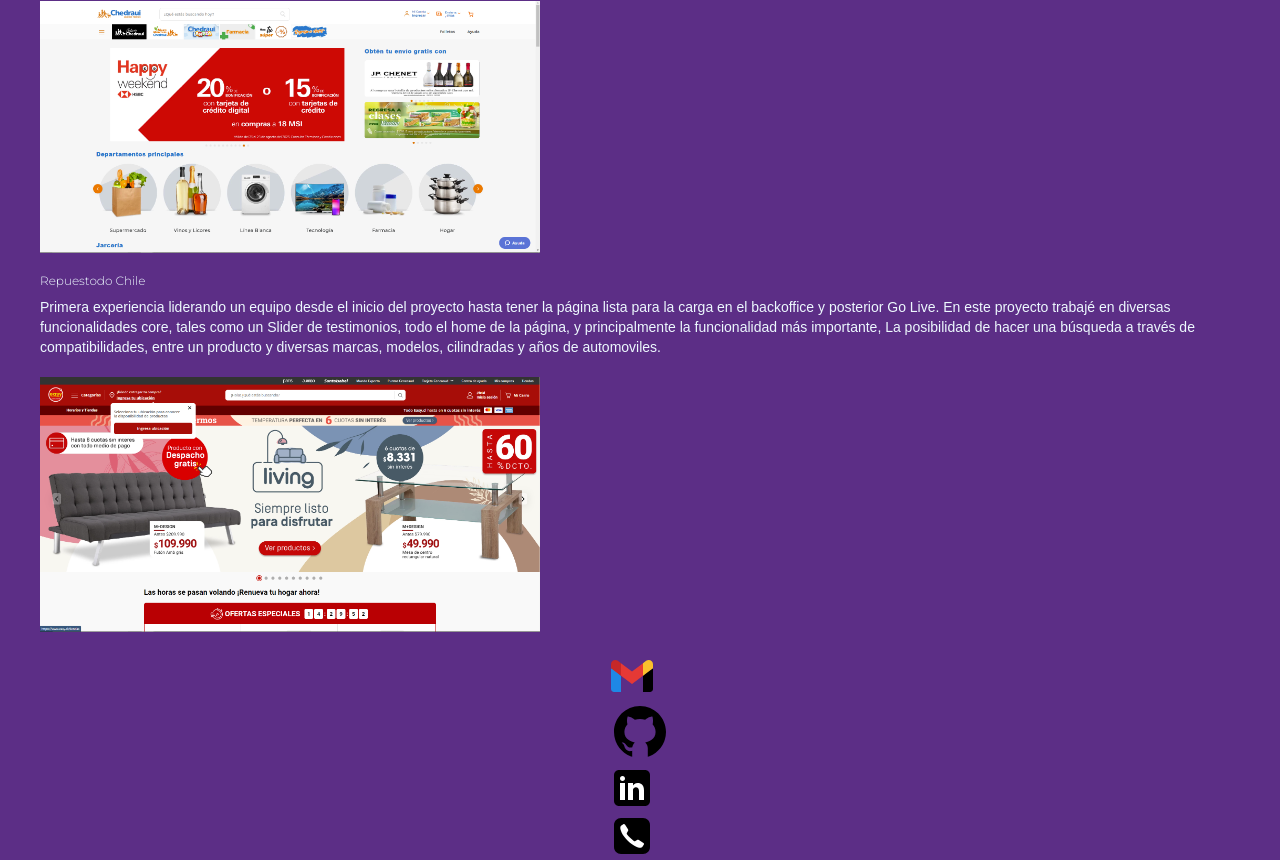
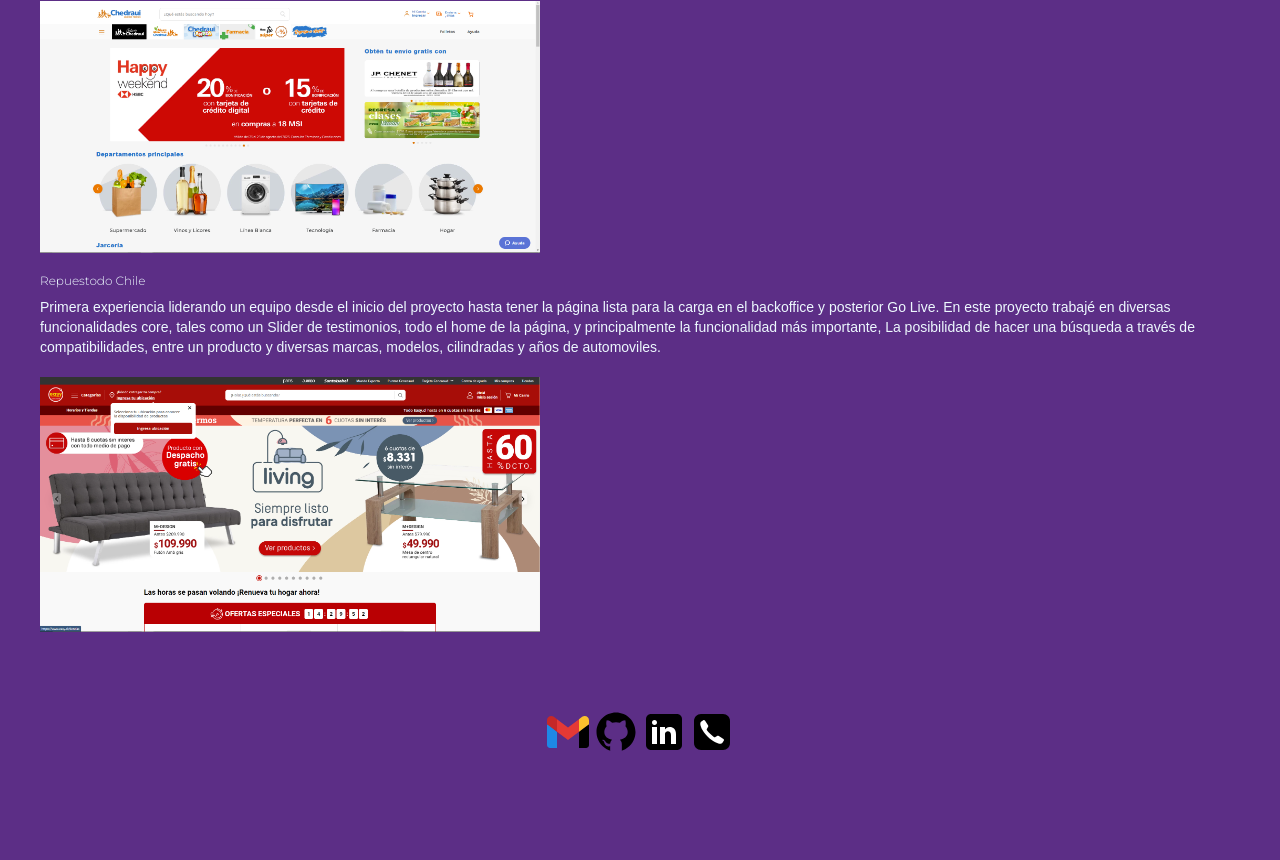
Before and after one commit to marlondelaroch3/portfolio, a Next.js app: page / in a window 1280 px wide. Shown: the part 1548-2408 px from the top of the page. After the commit the page ends 2324 px from the top, so only its background shows below. Built offline with nearby package versions, Linux system fonts and the light colour scheme; a web font is replaced by a local one.

Commit message:
style: :lipstick: Add styles to footer

```diff
--- a/src/components/Contact.tsx
+++ b/src/components/Contact.tsx
@@ -30,7 +30,8 @@
 
 const Contact = () => {
     return (
-        <footer className='h-auto bg-blue-300' id="contact" >
+        <footer className='h-auto w-screen mb-5 flex justify-center' id="contact" >
+            <div className='flex justify-center w-max'>
                 {SOCIAL_NETWORKS.map(({ title, image, link }) => {
                     return (
                         <div key={title.toLowerCase()}>
@@ -40,6 +41,7 @@
                         </div>)
                 })
                 }
+            </div>
         </footer>
     )
 }
--- a/src/components/Projects.tsx
+++ b/src/components/Projects.tsx
@@ -37,7 +37,7 @@
 
 const Projects = () => {
     return (
-        <section className='h-auto' id="projects" >
+        <section className='h-auto mb-14' id="projects" >
             <h1 className={`${montserrat.className} text-whiteCustom font-bold mb-5 text-xl`}>PROYECTOS</h1>
             <div className=''>
                 {PROJECTS.map(({ image, title, link, alt, text }) => <Card key={title.toLowerCase()} image={image} title={title} link={link} alt={alt} text={text}/>)}
--- a/src/components/icons/contact/Github.tsx
+++ b/src/components/icons/contact/Github.tsx
@@ -5,7 +5,7 @@
     height?: number;
 }
 
-const Github: React.FC<SVGProps> = ({ width = 64, height = 64 }) => (
+const Github: React.FC<SVGProps> = ({ width = 48, height = 48 }) => (
     <svg xmlns="http://www.w3.org/2000/svg" viewBox="0 0 64 64" width={width} height={height}>
         <path d="M32 6C17.641 6 6 17.641 6 32c0 12.277 8.512 22.56 19.955 25.286-.592-.141-1.179-.299-1.755-.479V50.85c0 0-.975.325-2.275.325-3.637 0-5.148-3.245-5.525-4.875-.229-.993-.827-1.934-1.469-2.509-.767-.684-1.126-.686-1.131-.92-.01-.491.658-.471.975-.471 1.625 0 2.857 1.729 3.429 2.623 1.417 2.207 2.938 2.577 3.721 2.577.975 0 1.817-.146 2.397-.426.268-1.888 1.108-3.57 2.478-4.774-6.097-1.219-10.4-4.716-10.4-10.4 0-2.928 1.175-5.619 3.133-7.792C19.333 23.641 19 22.494 19 20.625c0-1.235.086-2.751.65-4.225 0 0 3.708.026 7.205 3.338C28.469 19.268 30.196 19 32 19s3.531.268 5.145.738c3.497-3.312 7.205-3.338 7.205-3.338.567 1.474.65 2.99.65 4.225 0 2.015-.268 3.19-.432 3.697C46.466 26.475 47.6 29.124 47.6 32c0 5.684-4.303 9.181-10.4 10.4 1.628 1.43 2.6 3.513 2.6 5.85v8.557c-.576.181-1.162.338-1.755.479C49.488 54.56 58 44.277 58 32 58 17.641 46.359 6 32 6zM33.813 57.93C33.214 57.972 32.61 58 32 58 32.61 58 33.213 57.971 33.813 57.93zM37.786 57.346c-1.164.265-2.357.451-3.575.554C35.429 57.797 36.622 57.61 37.786 57.346zM32 58c-.61 0-1.214-.028-1.813-.07C30.787 57.971 31.39 58 32 58zM29.788 57.9c-1.217-.103-2.411-.289-3.574-.554C27.378 57.61 28.571 57.797 29.788 57.9z" />
     </svg>
```
Lines whose indentation alone changed are shown as unchanged.
